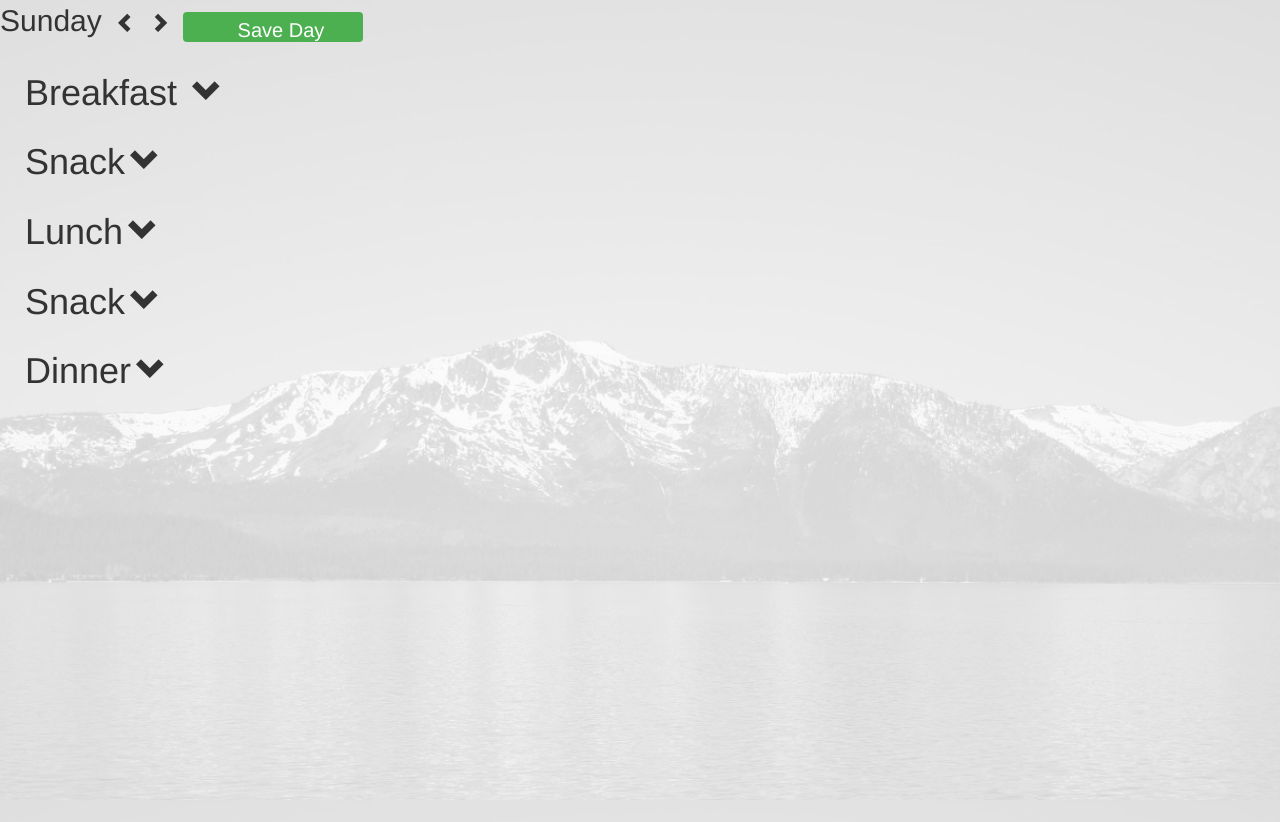
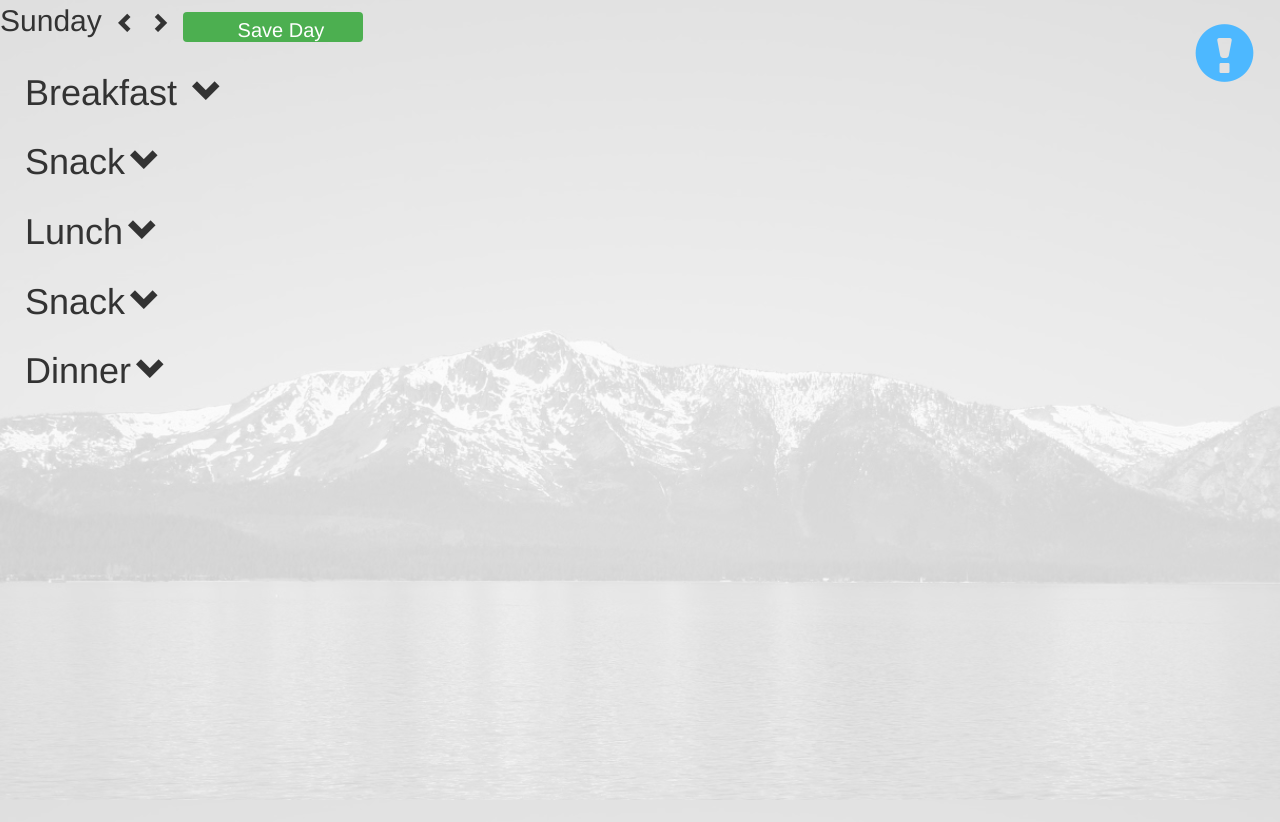
Before and after one commit to timothycarambat/insanitymealplanner, a plain HTML site: page index.html in a window 1280 px wide. Both pictures are taken after a click on the item 125 px from the left and 22 px from the top of the page. Shown: the top 822 px of the page. Drawn offline with nearby package versions, Linux system fonts and the light colour scheme.

Commit message:
Add revisions to css and index for hinting

```diff
--- a/css/Page1.css
+++ b/css/Page1.css
@@ -5,6 +5,20 @@ body{
 	background-attachment:fixed;
 	min-width:1440px;
 	max-width:9000px;
+}
+
+#hints{
+	position:fixed;
+	display:block;
+	float:right;
+	right:2%;
+	top: 3%;
+	color:#4db8ff;
+	font-size:60px;
+}
+#hints:hover{
+	cursor:pointer;
+	color:#3d93cc;
 }
 
 
--- a/index.html
+++ b/index.html
@@ -12,6 +12,7 @@
 <body>
 
 <div id="Page1">
+<p id="hints" class="glyphicon glyphicon-exclamation-sign"</p>
 <div id="Day">
 
 <ul id="weeklist" class="list-inline">
--- a/js/Worker.js
+++ b/js/Worker.js
@@ -119,7 +119,13 @@ $('#PreviewPanel').hide();
 //////////////////////////////////////////Hide How To Panel////////////
 $(document).ready(function(){
 	$("#HowToPanel").show();
+	$("#hints").hide();
 	$("#ChevLeft,#ChevRight,#BreakfastGlyph,#Snack1Glyph,#LunchGlyph,#Snack2Glyph,#DinnerGlyph").click(function(){
 		$("#HowToPanel").hide();
+		$("#hints").show();
+	});
+	$("#hints").click(function(){
+		$("#HowToPanel").toggle();
+		$(this).toggle();
 	});
 });
```
